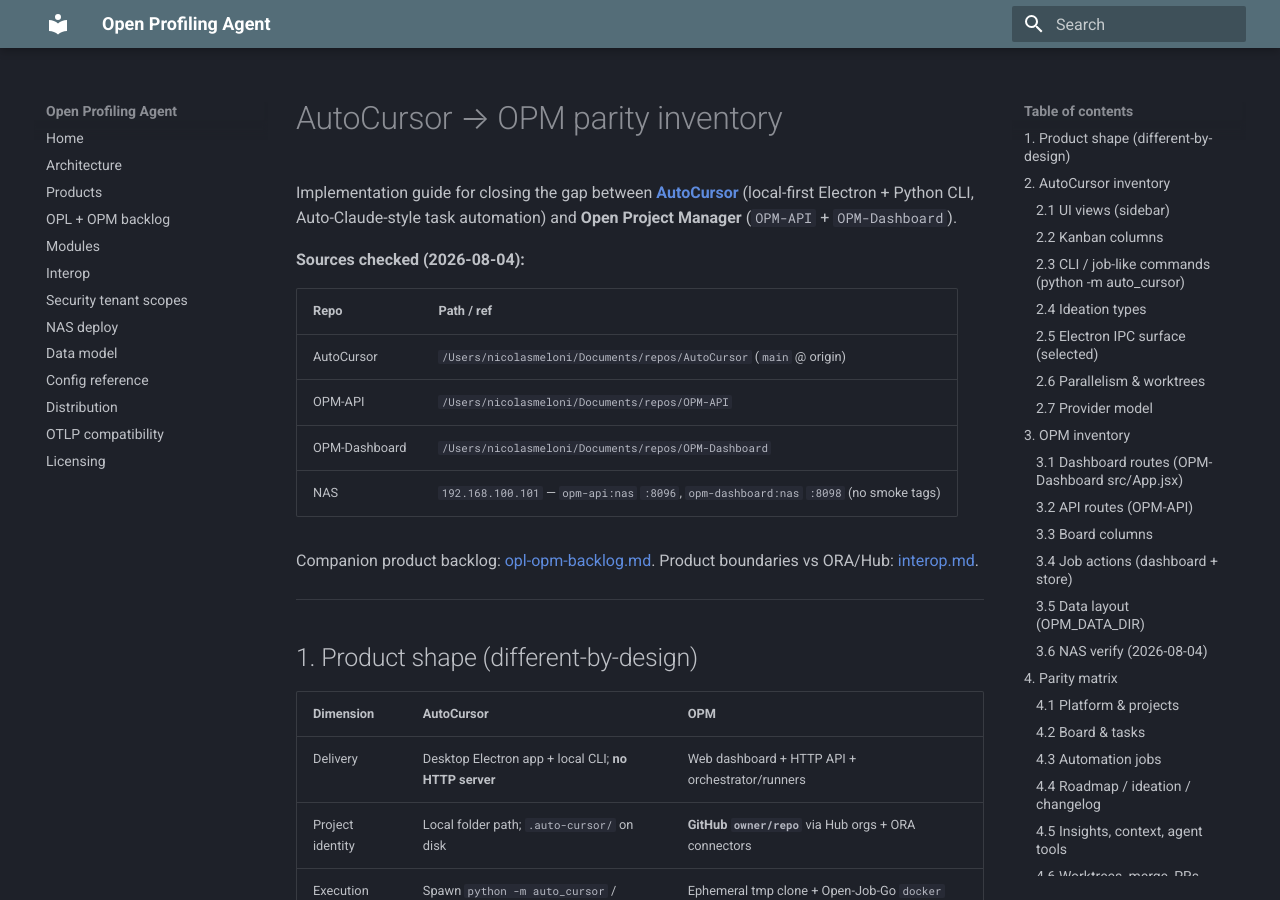
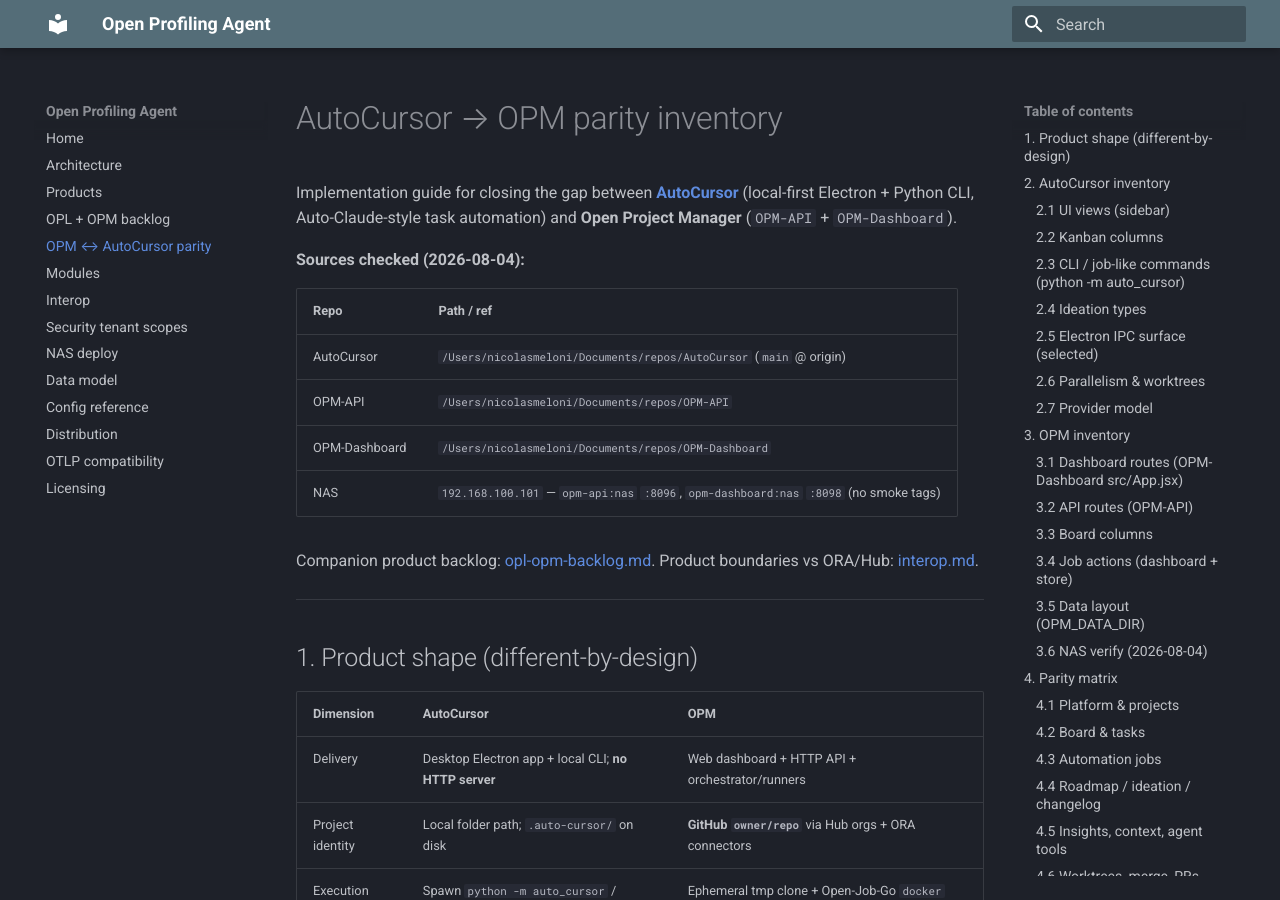
Before and after one commit to TheGrimmChester/OPA-Stack, an MkDocs documentation site: the page built from docs/opm-autocursor-parity.md, in a window 1280 px wide and 900 px high. Built offline with MkDocs 1.6.1 and Material for MkDocs 9.7.7, drawn with Linux system fonts in a browser that asks for light colours.

Commit message:
Docs: List AutoCursor parity in MkDocs nav.

```diff
--- a/mkdocs.yml
+++ b/mkdocs.yml
@@ -17,6 +17,7 @@
   - Architecture: architecture.md
   - Products: products.md
   - OPL + OPM backlog: opl-opm-backlog.md
+  - OPM ↔ AutoCursor parity: opm-autocursor-parity.md
   - Modules: modules.md
   - Interop: interop.md
   - Security tenant scopes: security-tenant-scopes.md
```
